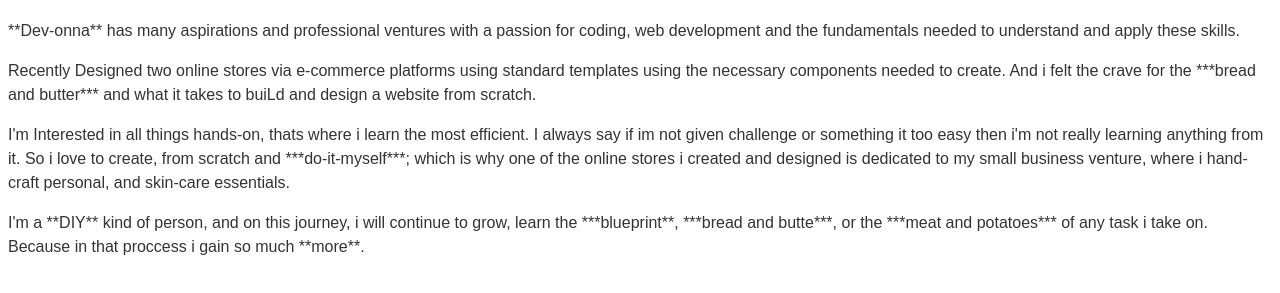
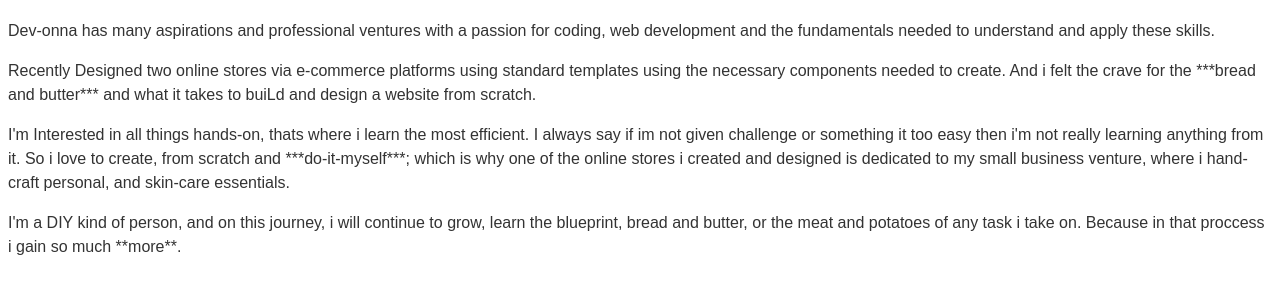
Before and after one commit to dev-onna/dev-onna.github.io, a plain HTML site: page index.html in a window 1280 px wide. Shown: the part 61-354 px from the top of the page. Drawn offline with Linux system fonts and the light colour scheme.

Commit message:
Update index.html

```diff
--- a/index.html
+++ b/index.html
@@ -4,18 +4,17 @@
     <meta charset="UTF-8">
     <meta name="viewport" content="width=device-width, initial-scale=1.0">
     <link rel="stylesheet" href="css/app.css">
-    <title>Greetings! Welcome to **My Unique Online Profile**</title>
 </head>
 <body>
-
+    <title>Greetings! Welcome to **My Unique Online Profile**</title>
     <h1>Professional Bio & Interests</h1>
 
     <script src="js/app.js"></script>
-    <p>**Dev-onna** has many aspirations and professional ventures with a passion for coding, web development and the fundamentals needed to understand and apply these skills.</p>
+    <p>Dev-onna has many aspirations and professional ventures with a passion for coding, web development and the fundamentals needed to understand and apply these skills.</p>
 
     <p>Recently Designed two online stores via e-commerce platforms using standard templates using the necessary components needed to create. And i felt the crave for the ***bread and butter*** and what it takes to buiLd and design a website from scratch.</p>
     <p>I'm Interested in all things hands-on, thats where i learn the most efficient. I always say if im not given challenge or something it too easy then i'm not really learning anything from it. So i love to create, from scratch and ***do-it-myself***; which is why one of the online stores i created and designed is dedicated to my small business venture, where i hand-craft personal, and skin-care essentials.</p>
 
-    <p> I'm a **DIY** kind of person, and on this journey, i will continue to grow, learn the ***blueprint**, ***bread and butte***, or the ***meat and potatoes*** of any task i take on. Because in that proccess i gain so much **more**.</p>
+    <p> I'm a DIY kind of person, and on this journey, i will continue to grow, learn the blueprint, bread and butter, or the meat and potatoes of any task i take on. Because in that proccess i gain so much **more**.</p>
 </body>
 </html>
```
